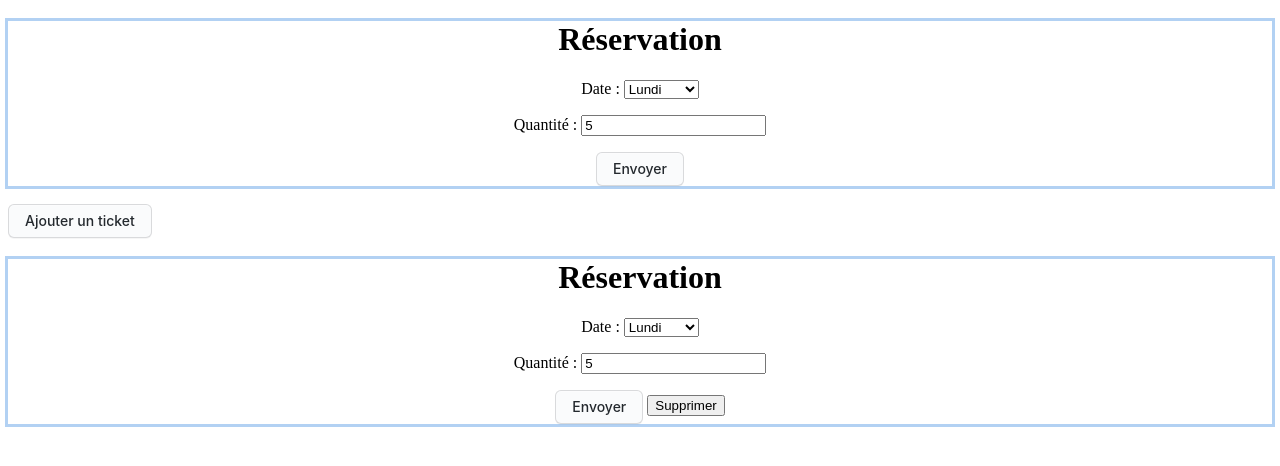
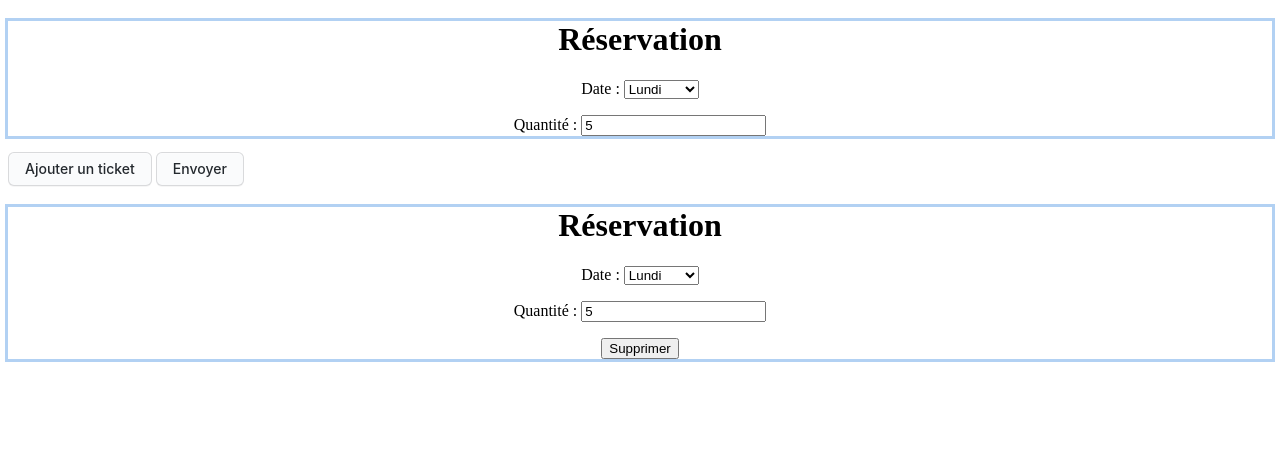
Before and after one commit to BLafforgue/Spectacles, a plain HTML site: page index.html in a window 1280 px wide. Both pictures are taken after typing "5" into the empty fields and a click on the button "Ajouter un ticket". Drawn offline with Linux system fonts and the light colour scheme.

Commit message:
Correction formulaire

```diff
--- a/index.html
+++ b/index.html
@@ -6,6 +6,7 @@
     <link href="style.css" rel="stylesheet" type="text/css">
 </head>
 <body>
+<form>
     <div id="ticket">
         <h1>Réservation</h1>
         <p>
@@ -22,10 +23,10 @@
             Quantité :
             <input type="number" id="inputQuantite">
         </p>
+    </div>
+    <button class="button-4" role="button" id="add">Ajouter un ticket</button>
     <button class="button-4" role="button" id="submit">Envoyer</button>
-</div>
-<br>
-<button class="button-4" role="button" id="add">Ajouter un ticket</button>
-<script src="app.js"></script>
+</form>
+<script src="spectacle.js"></script>
 </body>
 </html>
--- a/app.js
+++ b/spectacle.js
@@ -2,13 +2,14 @@ const btnAdd = document.getElementById("add")
 btnAdd.addEventListener("click", addTicket)
 
 // Ajouter un ticket
-function addTicket() {
+function addTicket(event) {
     const originalTicket = document.getElementById("ticket")
     const newTicket = originalTicket.cloneNode(true);
     newTicket.classList.add("ticket");
-    document.body.appendChild(newTicket);
+    document.querySelector("form").appendChild(newTicket)
+    event.preventDefault()
 
-    // Ajout ju bouton de suppression
+    // Ajout du bouton de suppression
     const btnRemove = document.createElement("button");
     btnRemove.textContent = "Supprimer";
     btnRemove.addEventListener("click", () => removeTicket(newTicket));
```
Lines whose indentation alone changed are shown as unchanged.
